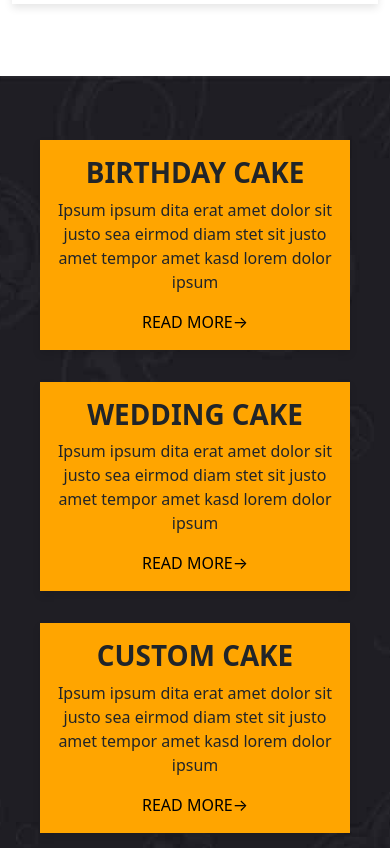
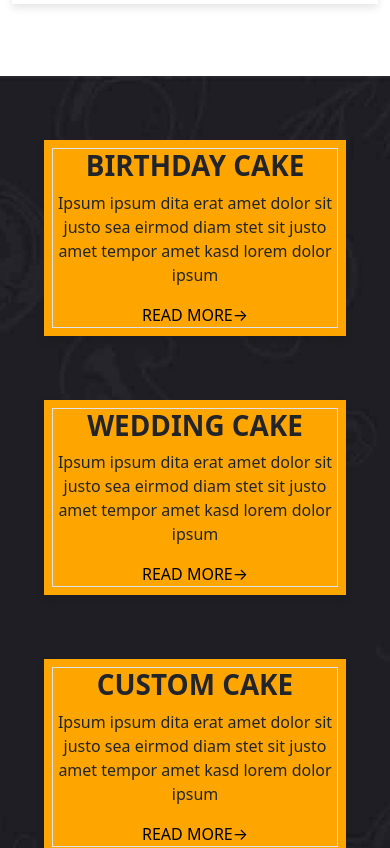
Before and after one commit to Amit-Yadav21/CakeZone, a React (Vite) app: page / in a window 390 px wide. Shown: the part 4560-5408 px from the top of the page. Built offline with nearby package versions, Linux system fonts and the light colour scheme.

Commit message:
again work on responsive

```diff
--- a/src/components/DiscountSummer/DiscountSummer.jsx
+++ b/src/components/DiscountSummer/DiscountSummer.jsx
@@ -2,32 +2,43 @@ import React from 'react';
 import './DiscountSummer.css';
 
 function DiscountSummer() {
+    // Define an array of objects to store cake data
+    const cakes = [
+        {
+            title: 'BIRTHDAY CAKE',
+            description: 'Ipsum ipsum dita erat amet dolor sit justo sea eirmod diam stet sit justo amet tempor amet kasd lorem dolor ipsum',
+            link: '#'
+        },
+        {
+            title: 'WEDDING CAKE',
+            description: 'Ipsum ipsum dita erat amet dolor sit justo sea eirmod diam stet sit justo amet tempor amet kasd lorem dolor ipsum',
+            link: '#'
+        },
+        {
+            title: 'CUSTOM CAKE',
+            description: 'Ipsum ipsum dita erat amet dolor sit justo sea eirmod diam stet sit justo amet tempor amet kasd lorem dolor ipsum',
+            link: '#'
+        }
+    ];
+
     return (
         <div className="container-fluid py-5 discount-bg-image">
-            <div className="container row row-cols-1 row-cols-md-3 mt-3 text-center">
-                <div className="col">
-                    <div className="card p-3 discount-card-bg-color">
-                        <h1>BIRTHDAY CAKE</h1>
-                        <p>Ipsum ipsum dita erat amet dolor sit justo sea eirmod diam stet sit justo amet tempor amet kasd lorem dolor ipsum</p>
-                        <a href="#" className='text-black'>READ MORE→</a>
+            <div className="container row row-cols-1 row-cols-md-3 text-center">
+                {/* Map through the cakes array to render each cake */}
+                {cakes.map((cake, index) => (
+                    <div className="col p-3" key={index}>
+                        <div className="card p-2 discount-card-bg-color">
+                            <div className='border'>
+                                <h1>{cake.title}</h1>
+                                <p>{cake.description}</p>
+                                <a href={cake.link} className="text-black">READ MORE→</a>
+
+                            </div>
+                        </div>
                     </div>
-                </div>
-                <div className="col">
-                    <div className="card p-3 discount-card-bg-color">
-                        <h1>WEDDING CAKE</h1>
-                        <p>Ipsum ipsum dita erat amet dolor sit justo sea eirmod diam stet sit justo amet tempor amet kasd lorem dolor ipsum</p>
-                        <a href="#" className='text-black'>READ MORE→</a>
-                    </div>
-                </div>
-                <div className="col">
-                    <div className="card p-3 discount-card-bg-color">
-                        <h1>CUSTOM CAKE</h1>
-                        <p>Ipsum ipsum dita erat amet dolor sit justo sea eirmod diam stet sit justo amet tempor amet kasd lorem dolor ipsum</p>
-                        <a href="#" className='text-black'>READ MORE→</a>
-                    </div>
-                </div>
+                ))}
             </div>
-            <h1 className='text-white font-family-discount mt-4'>30% DISCOUNT FOR THIS SUMMER</h1>
+            <h1 className='text-white font-family-discount'>30% DISCOUNT FOR THIS SUMMER</h1>
             <span className="p-2 mr-2 btn-order-bg-color-banner mt-2 mb-5">
                 <button className="border btn">Order Now</button>
             </span>
--- a/src/components/Footer/Footer.jsx
+++ b/src/components/Footer/Footer.jsx
@@ -3,7 +3,7 @@ import './Footer.css'
 
 function Footer() {
     return (
-        <footer class="container-fuild py-5 my-5 border-top bg-dark ">
+        <footer class="container-fuild py-5 border-top bg-dark ">
             <div class="row row-cols-1 row-cols-sm-2 row-cols-md-5 footer-contaoner">
                 <div class="col mb-4 d-flex main-container">
                     <div class=" btn-bg-color-banner container">
--- a/src/components/Testimonial/Testimonial.jsx
+++ b/src/components/Testimonial/Testimonial.jsx
@@ -4,9 +4,9 @@ import HorizontalLine from '/src/components/Horizontalline/HorizontalLine'
 
 
 // Importing images directly
-import img1 from '../../assets/testimonial-1.jpg';
-import img2 from '../../assets/testimonial-2.jpg';
-import img3 from '../../assets/testimonial-3.jpg';
+import img1 from '../../assets/testimonial-2.jpg';
+import img2 from '../../assets/testimonial-3.jpg';
+import img3 from '../../assets/testimonial-4.jpg';
 
 const testimonials = [
     {
```
